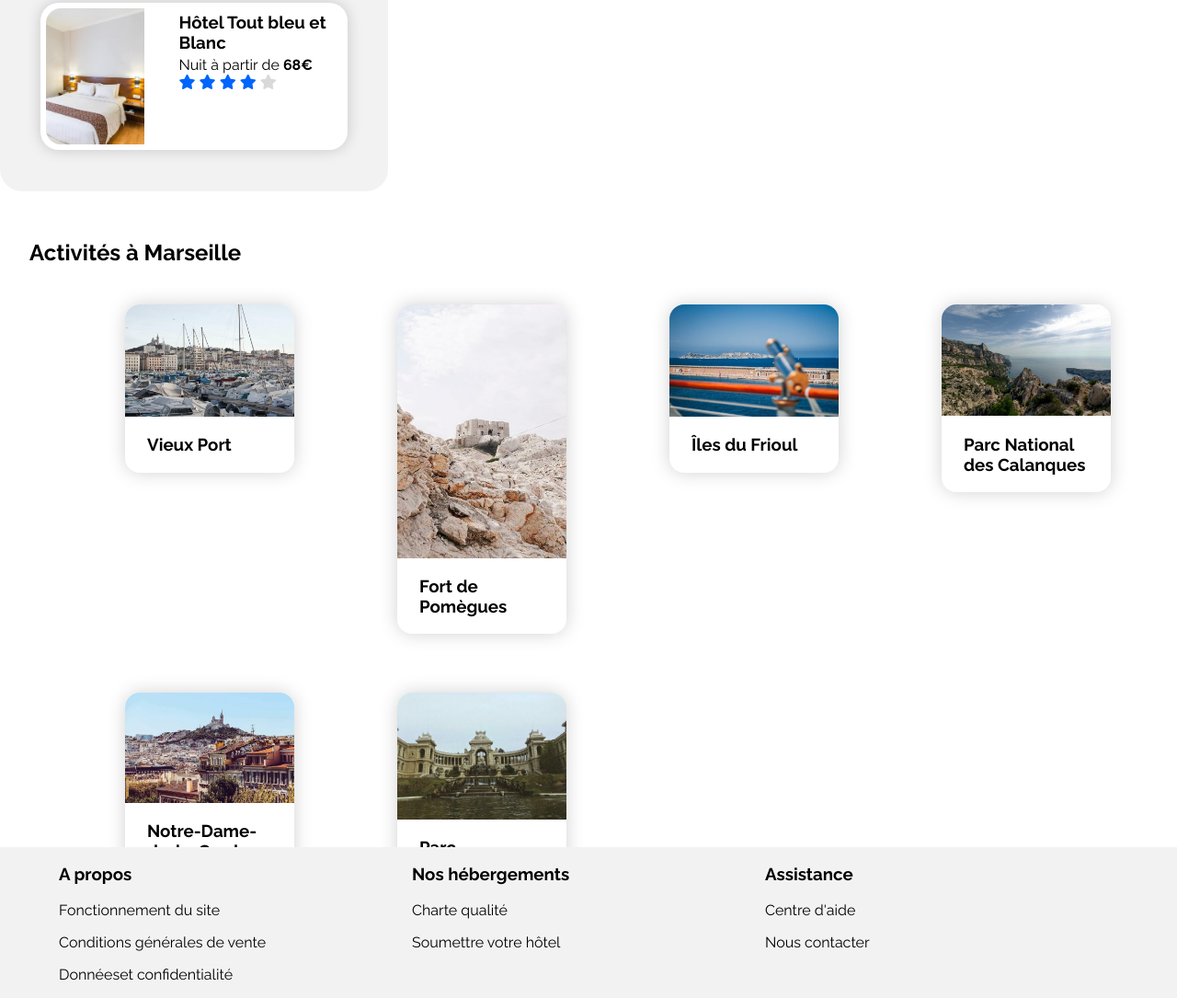
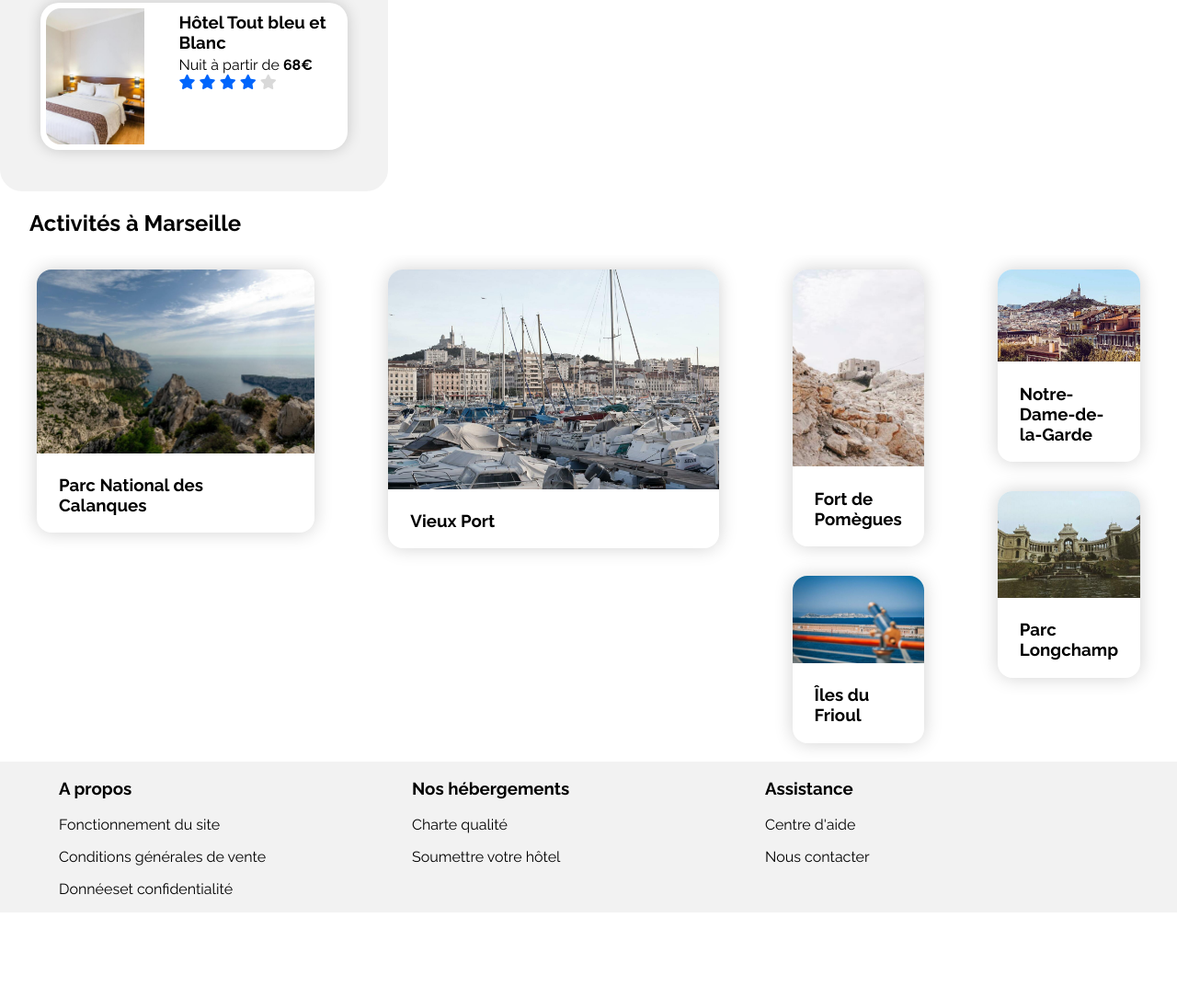
Before and after one commit to TheoCaudan/P2_CaudanTheo, a plain HTML site: page index.html in a window 1280 px wide. Shown: the part 1590-2675 px from the top of the page at 92% size. After the commit the page ends 2582 px from the top, so only its background shows below. Drawn offline with Linux system fonts and the light colour scheme.

Commit message:
correction grille activity partiellement réalisée

```diff
--- a/index.html
+++ b/index.html
@@ -251,9 +251,10 @@
             </div>
             <div class="activityMain">
                 <div class="activityMainCard">
-                    <article class="activityMainCardBig">
+                    <div class="activityMainCardColumn1">
+                        <article>
                             <a href="#">
-                            <figure class="activityMainCardFigure1">
+                                <figure id="activityMainCardFigure1">
                                     <img class="activityMainCardFigureImg" src="./img/activities/medium/reno-laithienne-QUgJhdY5Fyk-unsplash.jpg" alt="Vieux port">
                                     <figcaption class="activityMainCardFigureCaption">
                                         <h3 class="activityMainCardFigureCaptionTitle">Vieux Port</h3>
@@ -261,9 +262,11 @@
                                 </figure>
                             </a>
                         </article>
-                    <article class="activityMainCardSmall">
+                    </div>
+                    <div class="activityMainCardColumn2">
+                        <article>
                             <a href="#">
-                            <figure class="activityMainCardFigure2">
+                                <figure id="activityMainCardFigure2">
                                     <img class="activityMainCardFigureImg" src="./img/activities/small/paul-hermann-QFTrLdQIRhI-unsplash.jpg" alt="Fort de Pomegues">
                                     <figcaption class="activityMainCardFigureCaption">
                                         <h3 class="activityMainCardFigureCaptionTitle">Fort de Pomègues</h3>
@@ -271,9 +274,9 @@
                                 </figure>
                             </a>
                         </article>
-                    <article class="activityMainCardSmall">
+                        <article>
                             <a href="#">
-                            <figure class="activityMainCardFigure3">
+                                <figure id="activityMainCardFigure3">
                                     <img class="activityMainCardFigureImg" src="./img/activities/small/kevin-hikari-rV_Qd1l-VXg-unsplash.jpg" alt="Iles du frioul">
                                     <figcaption class="activityMainCardFigureCaption">
                                         <h3 class="activityMainCardFigureCaptionTitle">Îles du Frioul</h3>
@@ -281,9 +284,11 @@
                                 </figure>
                             </a>
                         </article>
-                    <article class="activityMainCardBig">
+                    </div>
+                    <div class="acivityMainCardColumn3">
+                        <article>
                             <a href="#">
-                            <figure class="activityMainCardFigure4">
+                                <figure id="activityMainCardFigure4">
                                     <img class="activityMainCardFigureImg" src="./img/activities/medium/kilyan-sockalingum-NR8-cBCN3aI-unsplash.jpg" alt="Parc national des calanques">
                                     <figcaption class="activityMainCardFigureCaption">
                                         <h3 class="activityMainCardFigureCaptionTitle">Parc National des Calanques</h3>
@@ -291,9 +296,11 @@
                                 </figure>
                             </a>
                         </article>
-                    <article class="activityMainCardSmall">
+                    </div>
+                    <div class="activityMainCardColumn4">
+                        <article>
                             <a href="#">
-                            <figure class="activityMainCardFigure5">
+                                <figure id="activityMainCardFigure5">
                                     <img class="activityMainCardFigureImg" src="./img/activities/small/florian-wehde-xW9e8gdotxI-unsplash.jpg" alt="Notre-dame-de-la-garde">
                                     <figcaption class="activityMainCardFigureCaption">
                                         <h3 class="activityMainCardFigureCaptionTitle">Notre-Dame-de-la-Garde</h3>
@@ -301,9 +308,9 @@
                                 </figure>
                             </a>
                         </article>
-                    <article class="activityMainCardSmall">
+                        <article>
                             <a href="#">
-                            <figure class="activityMainCardFigure6">
+                                <figure id="activityMainCardFigure6">
                                     <img class="activityMainCardFigureImg" src="./img/activities/small/lena-paulin-wH2-EJoDcV0-unsplash.jpg" alt="Parc longchamp">
                                     <figcaption class="activityMainCardFigureCaption">
                                         <h3 class="activityMainCardFigureCaptionTitle">Parc Longchamp</h3>
@@ -311,6 +318,7 @@
                                 </figure>
                             </a>
                         </article>
+                    </div>
                 </div>
             </div>
         </section>
--- a/style/style.css
+++ b/style/style.css
@@ -442,10 +442,8 @@ a
 
 .activity
 {
-  width: 100%;
-  display: flex;
-  flex-direction: column;
-  padding-top: 2rem;
+  height: 550px;
+  margin-bottom: 50px;
 }
 
 .activityMain
@@ -456,29 +454,26 @@ a
 
 .activityMainCard
 {
+  height: 550px;
+  margin-bottom: 50px;
+  display: flex;
+
+  /*
   background-color: white;
   border-radius: 1.25rem;
   padding: 6px;
   margin-left: 2rem;
-  box-sizing: content-box;
+  box-sizing: border-box;
   max-width: 90%;
   transition-duration: 0.1s;
   display: grid;
   grid-template-columns: repeat(4, 1fr);
   gap: 2rem 2rem;
   max-height: 600px;
+  height: auto;
   padding-left: 4rem;
-}
-
-.activityMainCardBig
-{
-  min-height: 100%;
-  max-height: 100%;
-}
-
-.activityMainCardSmall
-{
-  height: 50%;
+  grid-template-rows: 1fr;
+  object-fit: cover; */
 }
 
 .activityHeaderTitle
@@ -487,65 +482,97 @@ a
   padding-left: 2rem;
 }
 
-.activityMainCardFigure1
+.activityMainCardColumn1, .activityMainCardColumn2, .activityMainCardColumn3, .activityMainCardColumn4
+{
+  display: flex;
+  flex-direction: column;
+  column-width: 20%;
+}
+
+.activityMainCardColumn1
+{
+  order: 1;
+}
+
+.activityMainCardColumn2
+{
+  order: 2;
+}
+
+.activityMainCardColumn3
+{
+  order: 3;
+}
+
+.activityMainCardColumn4
+{
+  order: 4;
+}
+
+#activityMainCardFigure1
 {
   box-shadow: 0 0 20px #0000002E;
-  display: grid;
-  grid-column: 1 / 2;
-  grid-row: 1 / 3;
-  border-radius: 1rem;
-  overflow: auto;
-  transition-duration: 0.1s;
-}
-
-.activityMainCardFigure2
-{
-  box-shadow: 0 0 20px #0000002E;
-  display: grid;
-  grid-column: 2/3;
   border-radius: 1rem;
   overflow: hidden;
   transition-duration: 0.1s;
+  position: relative;
+  display: block;
+  grid-area: fig1;
 }
 
-.activityMainCardFigure3
+#activityMainCardFigure2
 {
   box-shadow: 0 0 20px #0000002E;
-  display: grid;
-  grid-column: 2/3;
   border-radius: 1rem;
   overflow: hidden;
   transition-duration: 0.1s;
+  position: relative;
+  display: block;
+  grid-area: fig2;
 }
 
-.activityMainCardFigure4
+#activityMainCardFigure3
 {
   box-shadow: 0 0 20px #0000002E;
-  display: grid;
-  grid-column: 3/4;
   border-radius: 1rem;
   overflow: hidden;
   transition-duration: 0.1s;
+  position: relative;
+  display: block;
+  grid-area: fig3;
 }
 
-.activityMainCardFigure5
+#activityMainCardFigure4
 {
   box-shadow: 0 0 20px #0000002E;
-  display: grid;
-  grid-column: 4/5;
   border-radius: 1rem;
   overflow: hidden;
   transition-duration: 0.1s;
+  position: relative;
+  display: block;
+  grid-area: fig4;
 }
 
-.activityMainCardFigure6
+#activityMainCardFigure5
 {
   box-shadow: 0 0 20px #0000002E;
-  display: grid;
-  grid-column: 4/5;
   border-radius: 1rem;
   overflow: hidden;
   transition-duration: 0.1s;
+  position: relative;
+  display: block;
+  grid-area: fig5;
+}
+
+#activityMainCardFigure6
+{
+  box-shadow: 0 0 20px #0000002E;
+  border-radius: 1rem;
+  overflow: hidden;
+  transition-duration: 0.1s;
+  position: relative;
+  display: block;
+  grid-area: fig6;
 }
 
 .activityMainCardFigure1:hover
```
Lines whose indentation alone changed are shown as unchanged.
